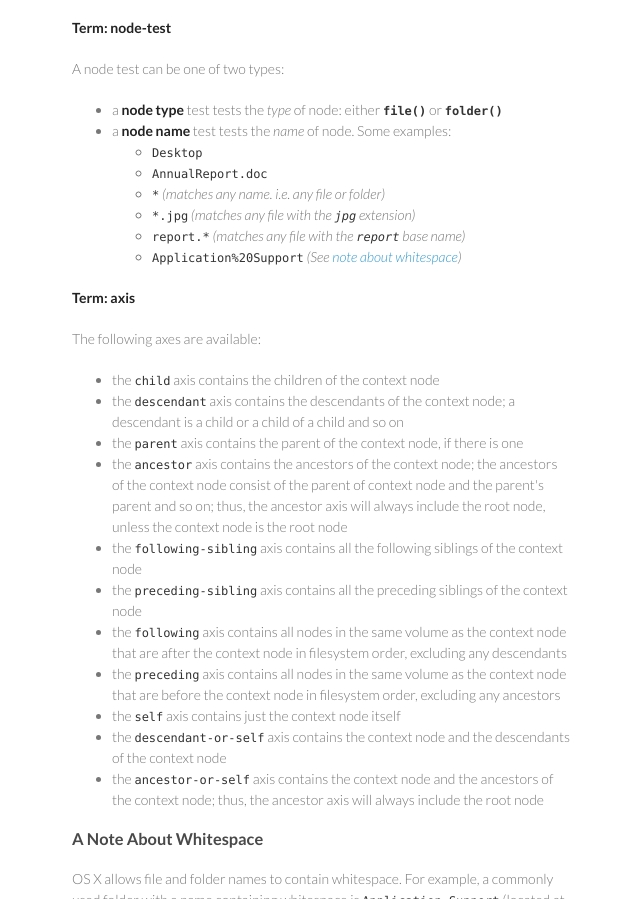
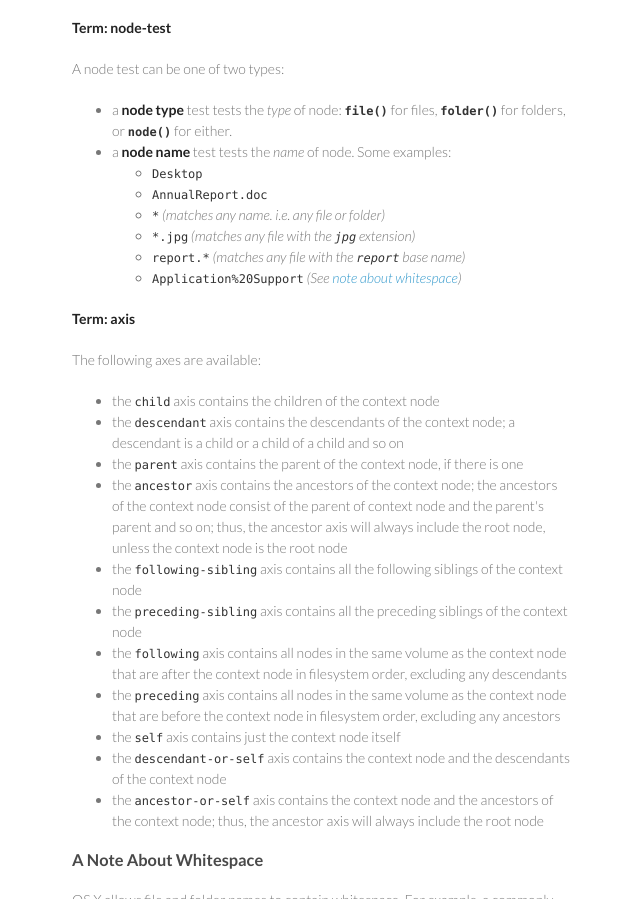
Before and after one commit to itod/pathological-docs, a plain HTML site: page index.html in a window 1280 px wide. Shown: the part 1506-2405 px from the top of the page, without its empty margins (498-1138 px from the left). Drawn offline with Linux system fonts and the light colour scheme.

```diff
--- a/index.html
+++ b/index.html
@@ -96,8 +96,7 @@
 <p>A node test can be one of two types:</p>
 
 <ul>
-<li>a <strong>node type</strong> test tests the <em>type</em> of node: either <strong><code>file()</code></strong> or <strong><code>folder()</code></strong>
-</li>
+<li>a <strong>node type</strong> test tests the <em>type</em> of node: <strong><code>file()</code></strong> for files,  <strong><code>folder()</code></strong> for folders, or <strong><code>node()</code></strong> for either.</li>
 <li>a <strong>node name</strong> test tests the <em>name</em> of node. Some examples:
 
 <ul>
```
Also changed, not shown: params.json (+1 -1 lines).
